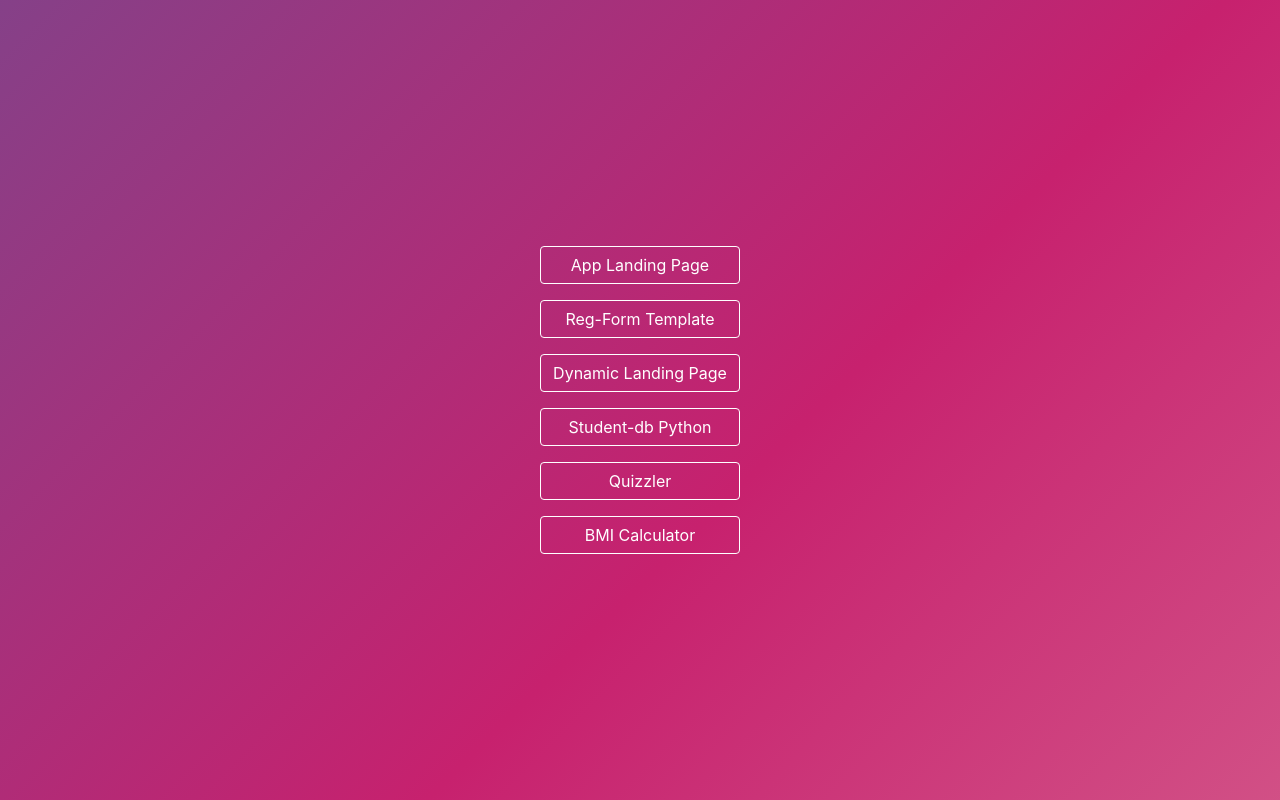
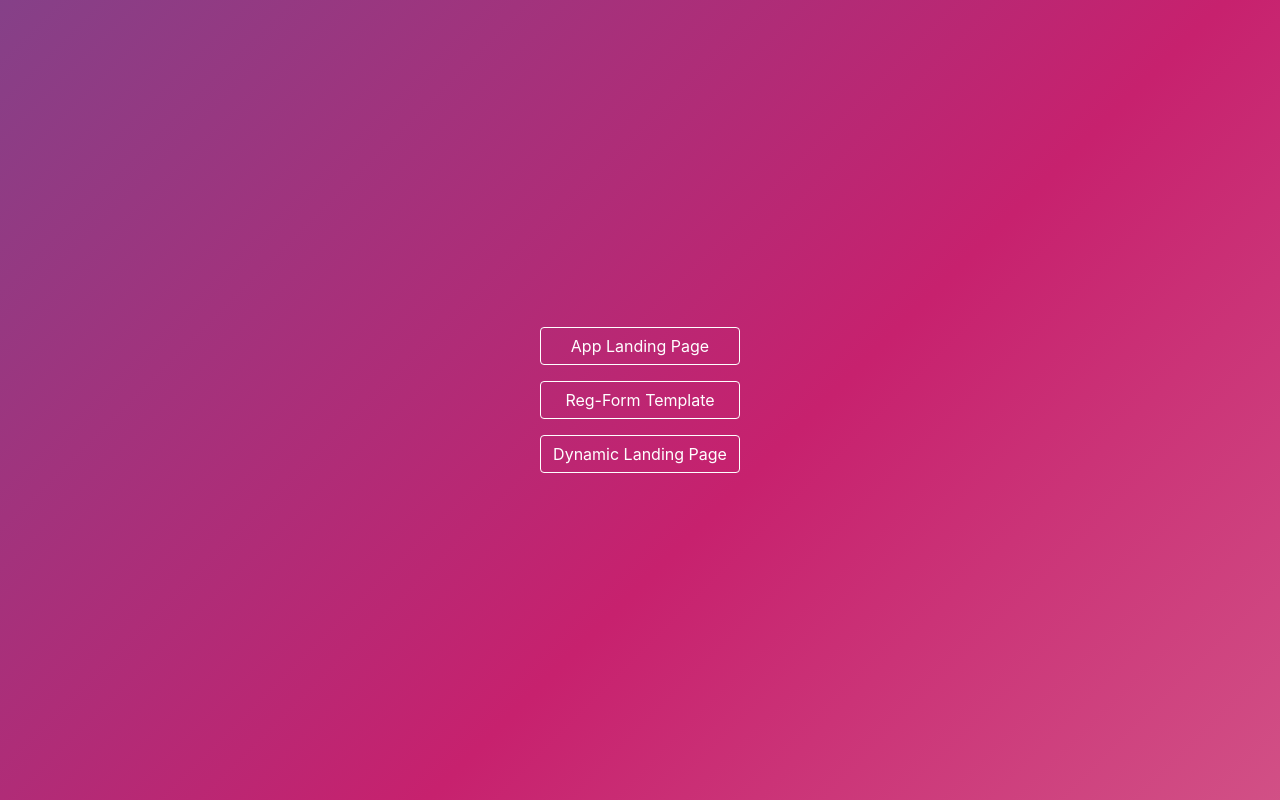
Before and after one commit to purnamahesh/HTML-CSS-Templates, a plain HTML site: page index.html in a window 1280 px wide. Drawn offline with Linux system fonts and the light colour scheme.

Commit message:
Update index.html

```diff
--- a/index.html
+++ b/index.html
@@ -54,9 +54,9 @@
             <div class="row"><a class="btn btn-primary" href="./Xylophone/index.html">App Landing Page</a></div>
             <div class="row"><a class="btn btn-primary" href="./Reg-form-1/index.html">Reg-Form Template</a></div>
             <div class="row"><a class="btn btn-primary" href="./dynamic landing page/index.html">Dynamic Landing Page</a></div>
-            <div class="row"><a class="btn btn-primary" href="https://purnamahesh.github.io/Student_Database/">Student-db Python</a></div>
+            <!--<div class="row"><a class="btn btn-primary" href="https://purnamahesh.github.io/Student_Database/">Student-db Python</a></div>
             <div class="row"><a class="btn btn-primary" href="">Quizzler</a></div>
-            <div class="row"><a class="btn btn-primary" href="">BMI Calculator</a></div>
+            <div class="row"><a class="btn btn-primary" href="">BMI Calculator</a></div>-->
         </div>
     </div>
 </body>
```
